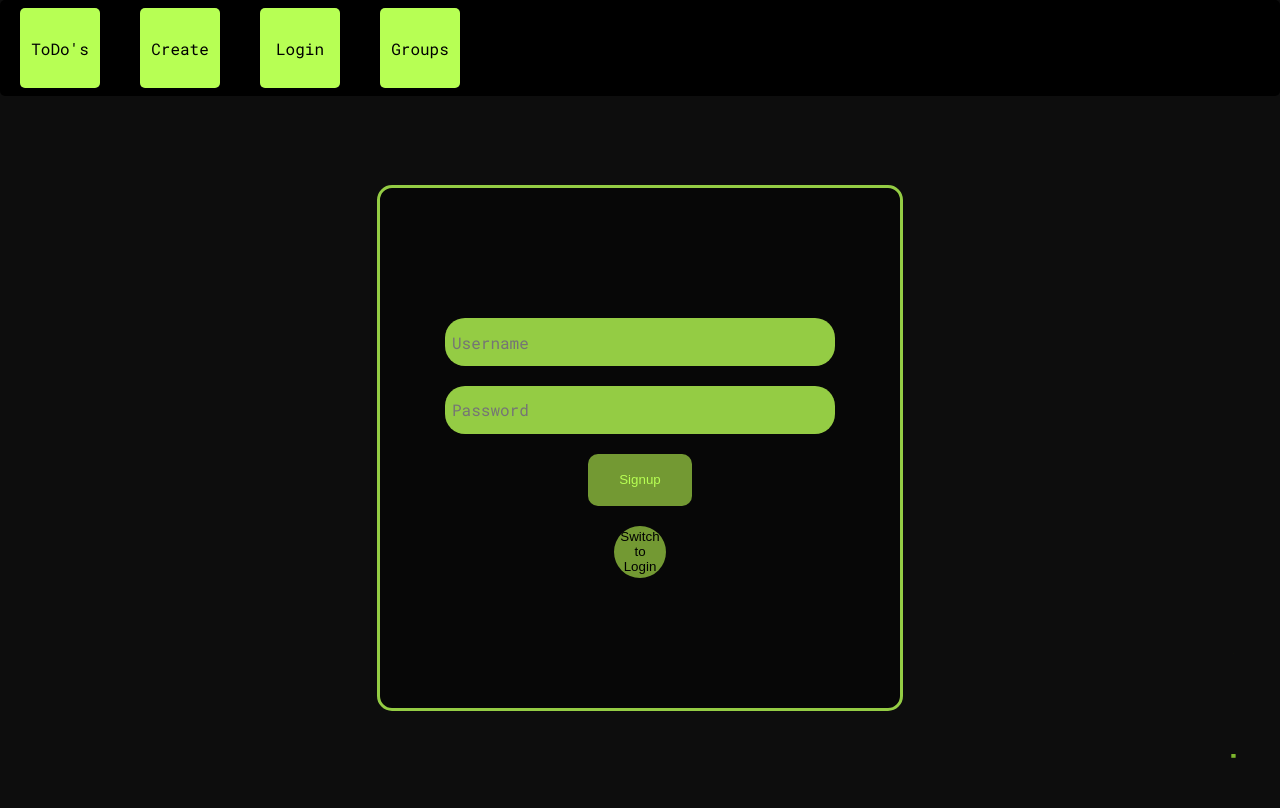
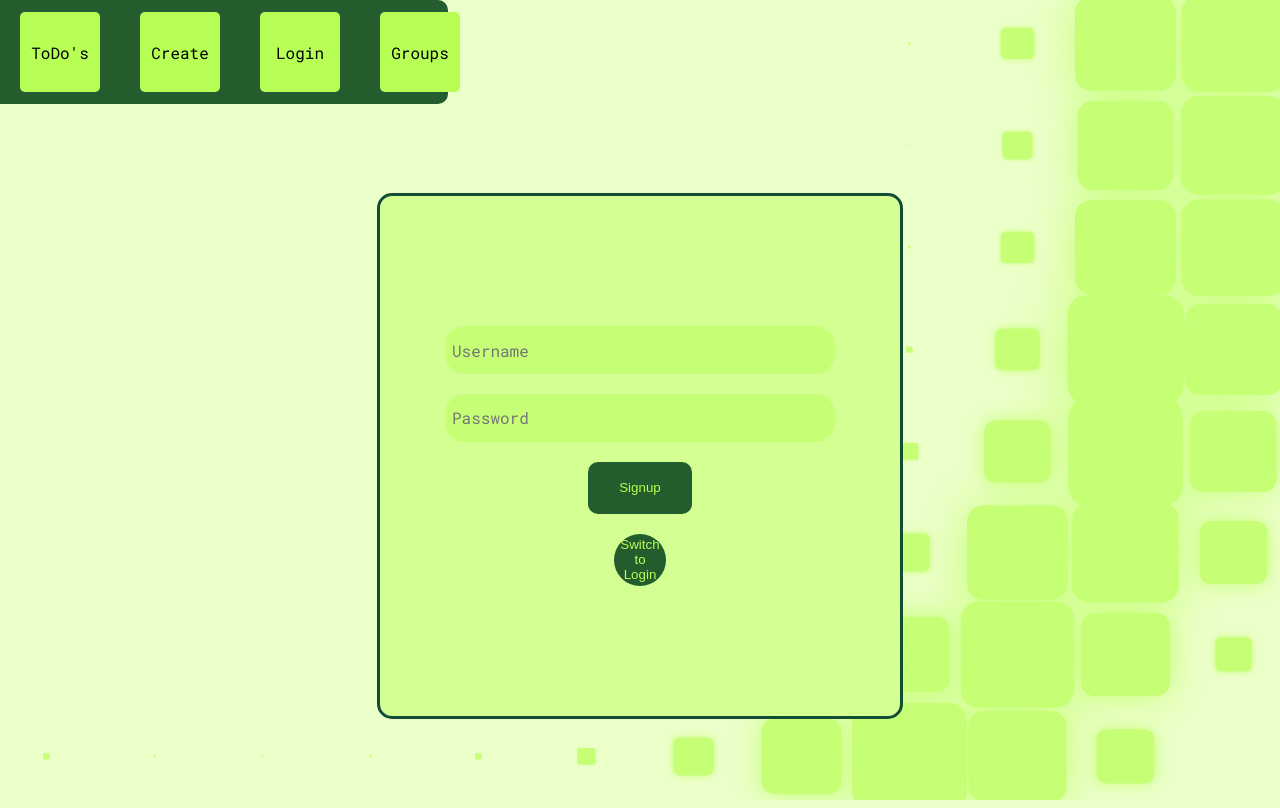
Before and after one commit to TheHeartstriker/ToDoApp, a React (Vite) app in the folder client/ToDoApp/: page / in a window 1280 px wide. Built offline with nearby package versions, Linux system fonts and the light colour scheme.

Commit message:
Color scheme and nav
Another iteration of messing with the color scheme and nav bar. I am happy with how it looks now.

```diff
--- a/client/ToDoApp/src/Components/Nav/Nav.css
+++ b/client/ToDoApp/src/Components/Nav/Nav.css
@@ -1,22 +1,29 @@
 :root {
-  --Dark-pink: hsl(340, 76%, 50%);
-  --Light-pink: hsl(355, 100%, 81%);
-  --Middle-Pink: #ff577e;
-  /* Pink and blue are opposite on the color wheel */
-  --Dark-Blue: rgb(0, 0, 128);
-  --Cyan: rgb(43, 195, 226);
-  --Light-Cyan: rgb(150, 195, 226);
+  --main-: #b7ff54;
+  --cardColor: #d4ff92;
+  --accent1: #c6ff75;
+  /* Tile color */
+  --accent3: #c6ff75;
+  /* Darker contrast greens */
+  --pine: #235c2d;
+  --darkGreen: #144d36;
+
+  --textColor: #1a1a1a;
+  --shadowColor: #3c3c3c;
 }
 /* The naviagtion bar realted at the top of the page */
 .ContainerHeader {
   position: relative;
   z-index: 1;
   display: flex;
+  border-top-right-radius: 10px;
+  border-bottom-right-radius: 10px;
+  flex-direction: row;
+  justify-content: space-evenly;
   align-items: center;
-  border-radius: 5px;
-  height: 12vh;
-  width: 100vw;
-  background: black;
+  height: 13vh;
+  width: 35vw;
+  background: #235c2d;
   font-size: 1rem;
 }
 /* Buttons contained at the top of the page */
--- a/client/ToDoApp/src/Pages/LoginSign/Login.tsx
+++ b/client/ToDoApp/src/Pages/LoginSign/Login.tsx
@@ -78,9 +78,9 @@ function Login() {
   return (
     <>
       {/* Outside container */}
+      <GridAnimation />
       <div className="LogSignContainer">
         {/* The grid animation */}
-        <GridAnimation />
         {/* The inside container that holds the text boxes */}
         <div className="LogSignPage">
           <div
--- a/client/ToDoApp/src/Pages/LoginSign/NavLogin.css
+++ b/client/ToDoApp/src/Pages/LoginSign/NavLogin.css
@@ -1,10 +1,15 @@
 :root {
   --main-: #b7ff54;
-  --background: #0d0d0d;
-  --cardColor: #070707;
-  --accent1: #94cc44;
-  --accent2: #739933;
-  --accent3: #7db62d;
+  --cardColor: #d4ff92;
+  --accent1: #c6ff75;
+  /* Tile color */
+  --accent3: #c6ff75;
+  /* Darker contrast greens */
+  --pine: #235c2d;
+  --darkGreen: #144d36;
+
+  --textColor: #1a1a1a;
+  --shadowColor: #3c3c3c;
 }
 
 /* Container that holds the LogSingin box */
@@ -26,9 +31,9 @@
   justify-content: center;
   height: 65vh;
   width: 65vh;
-  background: #070707;
+  background: var(--cardColor);
   border-radius: 15px;
-  border: var(--accent1) solid 3px;
+  border: var(--darkGreen) solid 3px;
 }
 
 /* The Input is the text boxes the are used to send the username and password */
@@ -45,6 +50,7 @@
   flex: 1;
   border: 5px solid transparent;
   background-color: var(--accent1);
+  color: var(--textColor);
   font-family: "Roboto Mono", sans-serif;
   font-size: 1em;
   margin: 10px 0;
@@ -60,7 +66,8 @@
 }
 /* The switch button */
 .Switch {
-  background-color: var(--accent2);
+  background-color: var(--pine);
+  color: var(--main-);
   margin: 10px;
   border-radius: 50%;
   height: 10%;
@@ -72,8 +79,7 @@
 .loginOrSign {
   height: 10%;
   width: 20%;
-  background-color: var(--accent2);
-  border: 3.5px solid var(--Silver-Blue);
+  background-color: var(--pine);
   color: var(--main-);
   border-radius: 10px;
   margin: 10px;
--- a/client/ToDoApp/src/Site.css
+++ b/client/ToDoApp/src/Site.css
@@ -1,5 +1,5 @@
 body {
-  background-color: #0d0d0d;
+  background-color: #ebffc9;
   font-family: "Roboto Mono", sans-serif;
   margin: 0;
   padding: 0;
```
